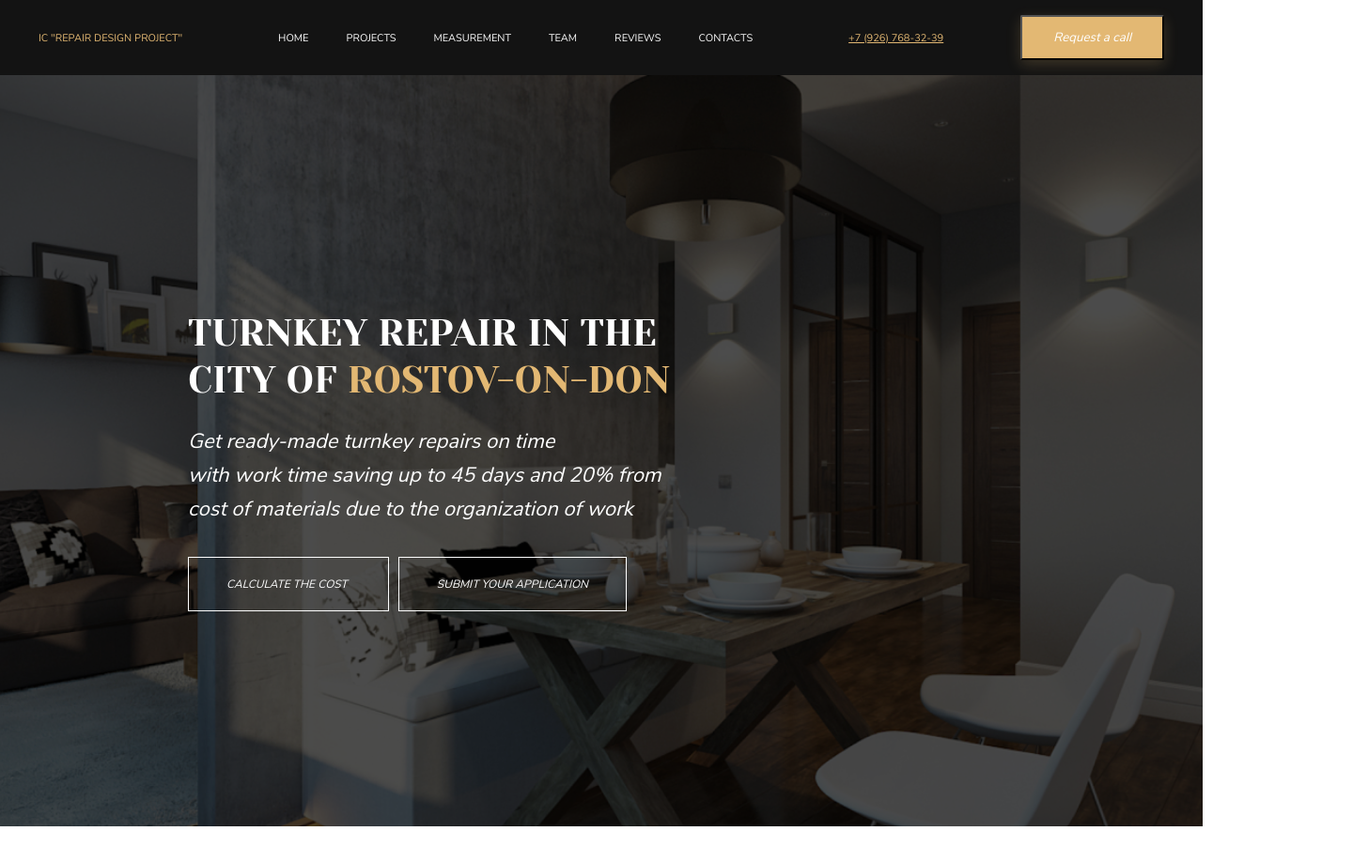
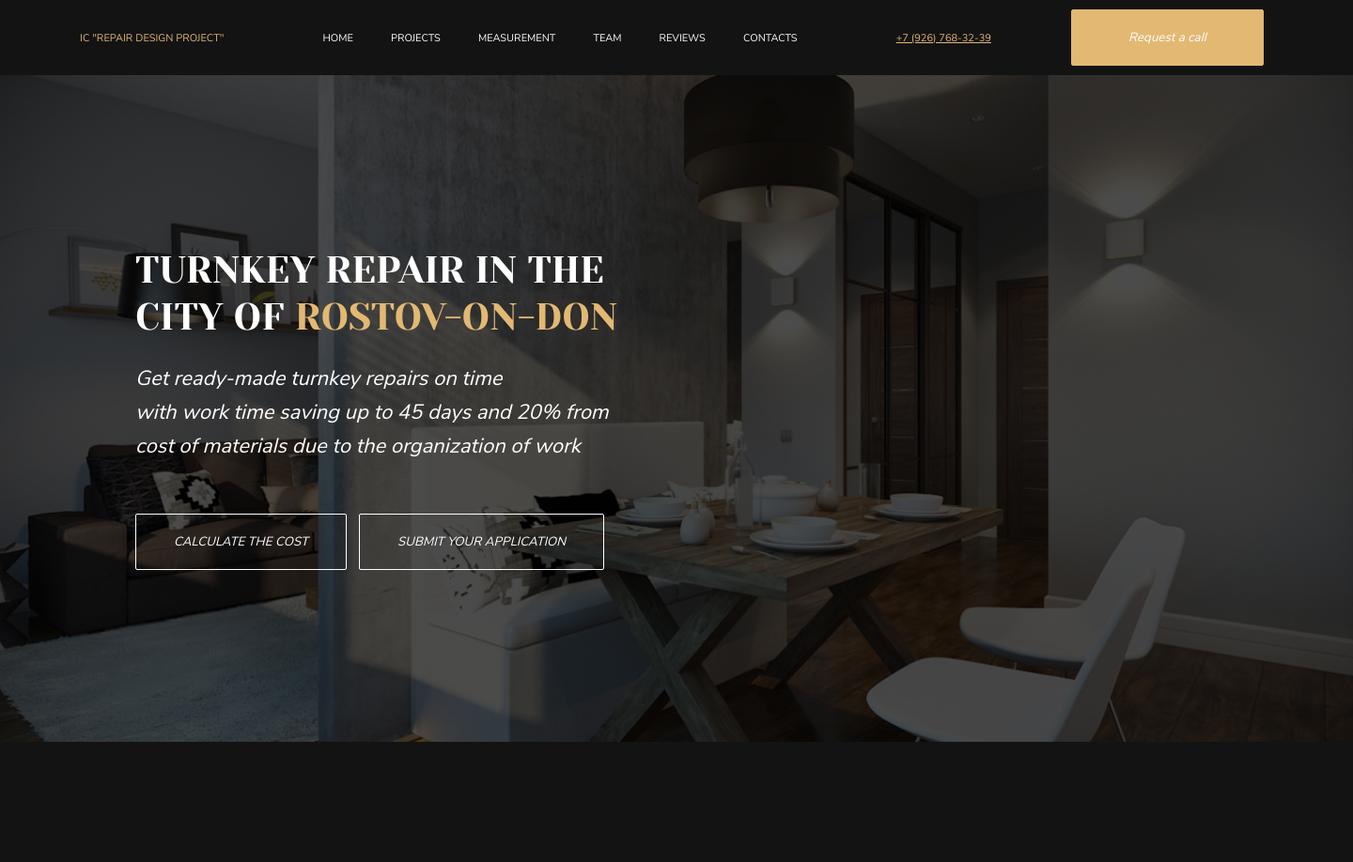
Before and after one commit to AleksGoodOmens/Lab, a plain HTML site: page index.html in a window 1280 px wide. Shown: the top 918 px of the page at 94% size, 1440 px wide, since content can reach past the window. Before the commit the page ends 880 px from the top, so only its background shows below. Drawn offline with Linux system fonts and the light colour scheme.

Commit message:
Add files via upload

```diff
--- a/index.html
+++ b/index.html
@@ -9,43 +9,55 @@
 </head>
 
 <body>
-    <header class="header">
-        <span>IC &Prime;Repair Design Project&Prime;</span>
-        <ul class="header__links">
-            <li><a href="home">HOME</a></li>
-            <li><a href="PROJECTS">PROJECTS</a></li>
-            <li><a href="MEASUREMENT">MEASUREMENT</a></li>
-            <li><a href="TEAM">TEAM</a></li>
-            <li><a href="REVIEWS">REVIEWS</a></li>
-            <li><a href="CONTACTS">CONTACTS</a></li>
-        </ul>
-        <span class=header__links_tel>+7 (926) 768-32-39</span>
-        <button class="header__boton header__links">
-            Request a call
+    <section class="frame">
+        <header>
+            <span>IC &Prime;Repair Design Project&Prime;</span>
+            <nav class="header__links ">
+                <a href="home ">HOME</a>
+                <a href="PROJECTS ">PROJECTS</a>
+                <a href="MEASUREMENT ">MEASUREMENT</a>
+                <a href="TEAM ">TEAM</a>
+                <a href="REVIEWS ">REVIEWS</a>
+                <a href="CONTACTS ">CONTACTS</a>
+            </nav>
+
+            <span class=header__links_tel>+7 (926) 768-32-39</span>
+            <button class="header_button ">
+            <a href=" ">Request a call</a>
         </button>
-    </header>
+        </header>
 
-    <section class="main">
+        <div class="main wrapper">
+            <div class="wrapper2">
+                <div class="cover ">
+                    <h1 class=" main__title_one ">
+                        Turnkey Repair in the<br> city of <span class="colorText ">Rostov-on-Don</span>
+                    </h1>
 
-        <div class="wrap"></div>
-        <div class="cover">
-            <h1 class="main__title_one">
-                Turnkey Repair in the<br> city of <span class="colorText">Rostov-on-Don</span>
-            </h1>
+                    <p class=" main__title_two ">
+                        Get ready-made turnkey repairs on time<br> with work time saving up to 45 days and 20% from<br> cost of materials due to the organization of work
+                    </p>
+                    <div class=" cover__botton ">
+                        <button class=" button ">
+                                <a href=" ">CALCULATE THE COST</a>
+                        </button>
+                        <button class=" button ">
+                                <a href=" ">SUBMIT YOUR APPLICATION</a>
+                        </button>
+                    </div>
+                </div>
+            </div>
+        </div>
 
-            <p class="main__title_two">
-                Get ready-made turnkey repairs on time<br> with work time saving up to 45 days and 20% from<br> cost of materials due to the organization of work
-            </p>
-            <span class="cover__botton">
-            <botton class="cover__botton_one">
-                <a href="">CALCULATE THE COST</a>
-            </botton>
+        <!--Next page-->
 
-            <botton class="cover__botton_two">
-                <a href="">SUBMIT YOUR APPLICATION</a>
-            </botton>
-            </span>
-        </div>
+        <div class=""></div>
+
+
+
+
+
+
     </section>
 </body>
 
--- a/style.css
+++ b/style.css
@@ -8,29 +8,32 @@
     font-family: "Yeseva One";
 }
 
+html {
+    background: #131313;
+}
+
 html,
 body {
     margin: auto;
-    padding: 0;
+}
+
+.frame {
+    width: 1440px;
+    height: 7498px;
+    margin: 0 auto;
 }
 
 
 /** header **/
 
-.header {
+header {
     height: 80px;
-    background: #131313;
     display: flex;
-    justify-content: space-around;
+    justify-content: space-evenly;
     align-items: center;
     color: #E3B873;
     font-size: 11px;
     text-transform: uppercase;
-}
-
-.header,
-.header__links_tel,
-.header__boton {
     font-family: Nunito Sans;
 }
 
@@ -44,23 +47,17 @@ body {
     text-decoration-line: underline;
 }
 
-.header__boton {
-    background: #E3B873;
-    box-shadow: 0px 5px 15px rgba(227, 184, 115, 0.2);
-    border-radius: 2px;
-    padding: 13px 33px;
-    font-style: italic;
-    color: #FFFFFF;
-}
-
-.header a {
+header a {
     text-decoration: none;
     color: white;
     padding: 20px;
 }
 
-.header a:hover,
-a:visited {
+.header_button {
+    background-color: #E3B873;
+}
+
+.header__links a:hover {
     color: #E3B873;
 }
 
@@ -71,29 +68,37 @@ a:visited {
     display: flex;
     justify-content: flex-start;
     align-items: center;
-    min-height: 100vh;
-    background-color: rgba(0, 0, 0, 0.7);
+    height: 710px;
     color: #FFFFFF;
 }
 
-.wrap {
+.wrapper {
     background-image: url(images/BGmain.jpg);
     background-repeat: no-repeat;
     background-size: cover;
     background-position: center;
     position: absolute;
-    width: 100vw;
-    height: 100vh;
-    z-index: -1;
+    width: 1440px;
+    height: 710px;
+    z-index: 100;
+}
+
+.wrapper2 {
+    width: 100%;
+    height: 710px;
+    background-color: rgba(0, 0, 0, 0.7);
+    z-index: 99;
+    display: flex;
+    align-items: center;
 }
 
 .cover {
     display: flex;
+    padding-left: 10%;
     flex-direction: column;
     font-family: Nunito Sans;
     font-style: italic;
     font-size: 12px;
-    margin-left: 200px;
 }
 
 .main__title_one {
@@ -112,24 +117,30 @@ a:visited {
 }
 
 .cover__botton {
+    display: inline;
     margin-top: 32px;
 }
 
-.cover__botton_one,
-.cover__botton_two {
-    border: 1px solid #FFFFFF;
+button {
+    background-color: transparent;
+    border: 1px solid #E3B873;
+    border-radius: 2px;
+    font-family: Nunito Sans;
+    font-style: italic;
     padding: 20px 40px;
     margin-right: 10px;
 }
 
-.cover__botton_one a,
-.cover__botton_two a {
+.button {
+    border: 1px solid white;
+}
+
+.button a {
     text-decoration: none;
     color: white;
 }
 
-.cover__botton_one:hover,
-.cover__botton_two:hover {
+.button:hover {
     background-color: #E3B873;
     border: 1px solid #E3B873;
     background-size: cover;
```
